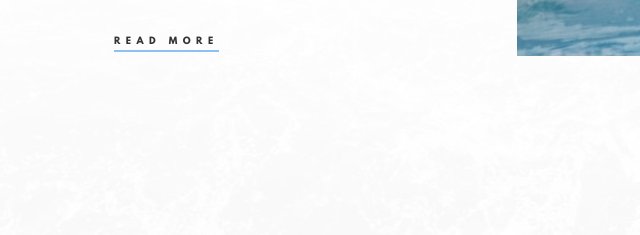
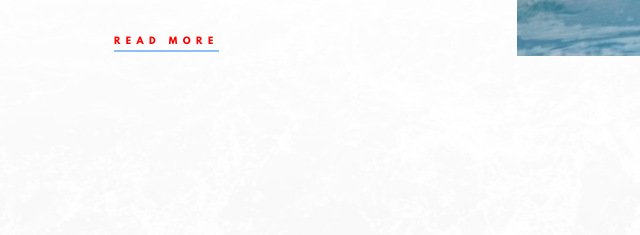
Before and after one commit to Introversionya/Surfing-Club, a website: page app/html/index.html in a window 1280 px wide. In both pictures the pointer is over the link 195 px from the left and 1707 px from the top of the page. Shown: the part 1661-1896 px from the top of the page, 29-669 px from the left. Drawn offline with nearby package versions, Linux system fonts and the light colour scheme; files that its build step writes are made by us from their sources; a script that the page names is missing; files whose address does not match are found by name.

Commit message:
add "hover"

```diff
--- a/app/less/blocks/base.less
+++ b/app/less/blocks/base.less
@@ -81,6 +81,11 @@ body {
     padding-bottom: 10px;
     display: inline-block;
 
+    &:hover {
+        color: red;
+        transition: all 0.5s ease-out;
+    }
+
     &:after {
         position: absolute;
         left: 0;
--- a/app/less/blocks/header.less
+++ b/app/less/blocks/header.less
@@ -40,6 +40,7 @@
     position: absolute;
     bottom: 0;
 
+
     @media  (max-width: 1400px) {
         right: 30px;
         bottom: 30px;
--- a/app/less/blocks/social.less
+++ b/app/less/blocks/social.less
@@ -23,10 +23,15 @@
     margin-left: 15px;
     margin-right: 15px;
 
+    &:hover {
+        opacity: 0.3;
+    }
     .social--vertical & {
         margin-left: 0;
         margin-right: 0;
         margin-bottom: 35px;
+
+
         &:last-child {
             margin-bottom: 0;
         }
```
Also changed, not shown: app/css/main.css.
